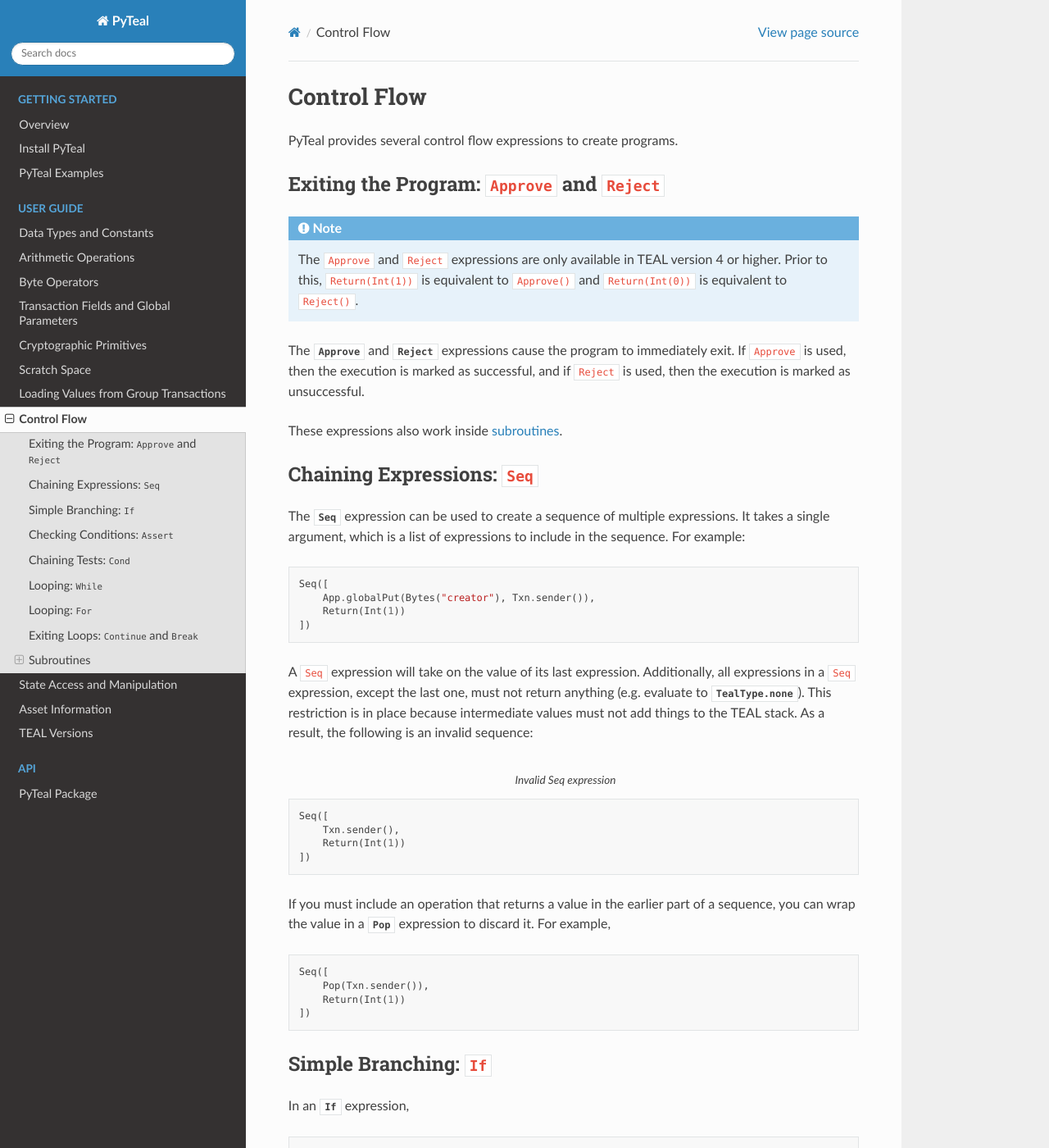
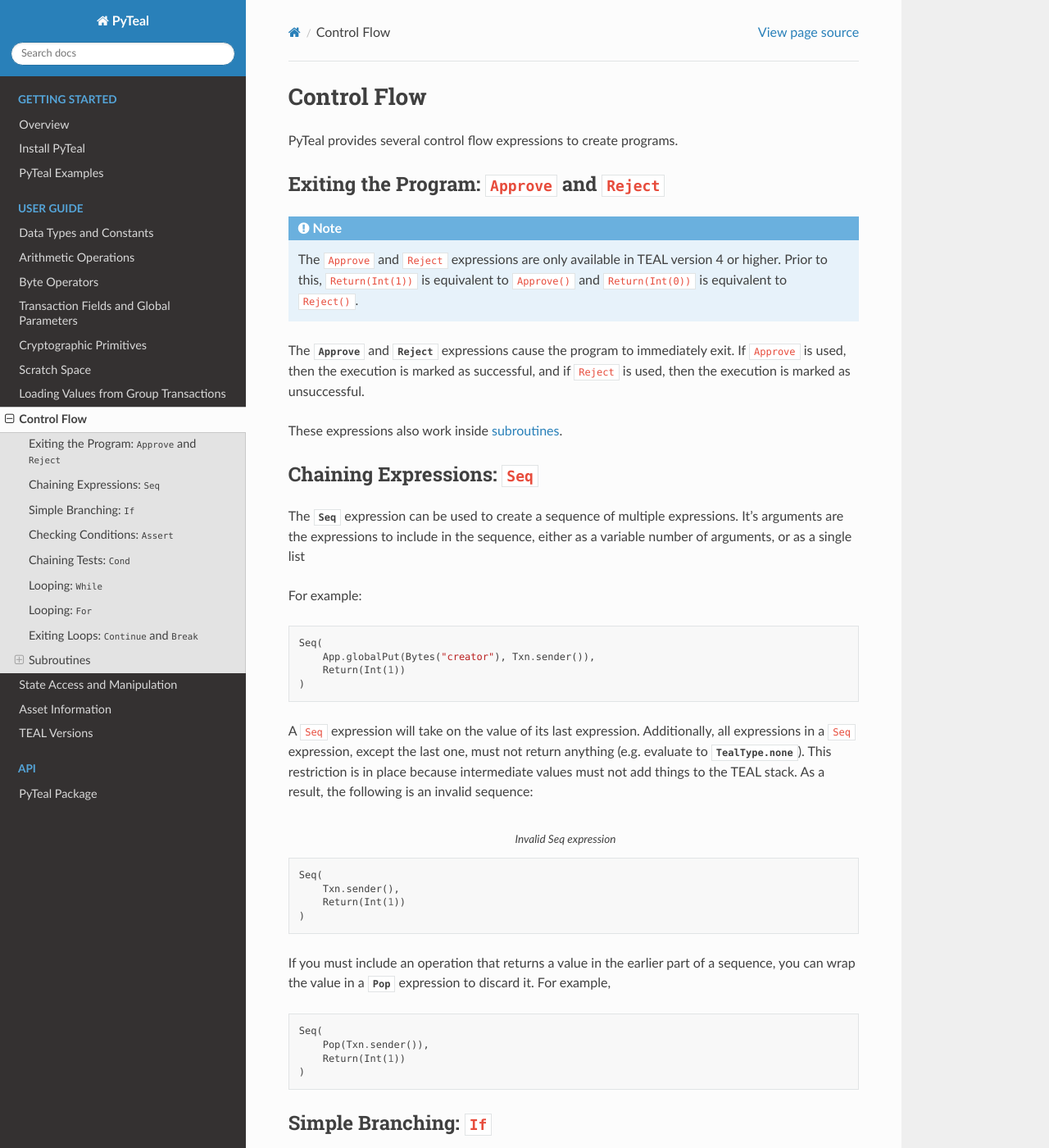
Before and after one commit to Cometdev312/Algorand-Smart-Contracts-in-Python, a Sphinx documentation site: the page built from docs/control_structures.rst, in a window 1280 px wide and 1400 px high. Shown: the whole window at 82% size. Built offline with Sphinx 7.4.7 and the Read the Docs theme 2.0.0, drawn with Linux system fonts in a browser that asks for light colours.

Commit message:
updating to use new syntax for seq (#135)
* updating to use new syntax for seq

* rewording

```diff
--- a/docs/control_structures.rst
+++ b/docs/control_structures.rst
@@ -26,15 +26,17 @@ These expressions also work inside :ref:`subroutines <subroutine_expr>`.
 Chaining Expressions: :code:`Seq`
 ~~~~~~~~~~~~~~~~~~~~~~~~~~~~~~~~~
 
-The :any:`Seq` expression can be used to create a sequence of multiple expressions. It takes a
-single argument, which is a list of expressions to include in the sequence. For example:
+The :any:`Seq` expression can be used to create a sequence of multiple expressions.  It's arguments are the
+expressions to include in the sequence, either as a variable number of arguments, or as a single list
+
+For example:
 
 .. code-block:: python
 
-    Seq([
+    Seq(
         App.globalPut(Bytes("creator"), Txn.sender()),
         Return(Int(1))
-    ])
+    )
 
 A :code:`Seq` expression will take on the value of its last expression. Additionally, all
 expressions in a :code:`Seq` expression, except the last one, must not return anything (e.g.
@@ -44,10 +46,10 @@ add things to the TEAL stack. As a result, the following is an invalid sequence:
 .. code-block:: python
     :caption: Invalid Seq expression
 
-    Seq([
+    Seq(
         Txn.sender(),
         Return(Int(1))
-    ])
+    )
 
 
 If you must include an operation that returns a value in the earlier
@@ -55,10 +57,10 @@ part of a sequence, you can wrap the value in a :any:`Pop` expression to discard
 
 .. code-block:: python
 
-    Seq([
+    Seq(
         Pop(Txn.sender()),
         Return(Int(1))
-    ])
+    )
 
 .. _if_expr:
 
```
